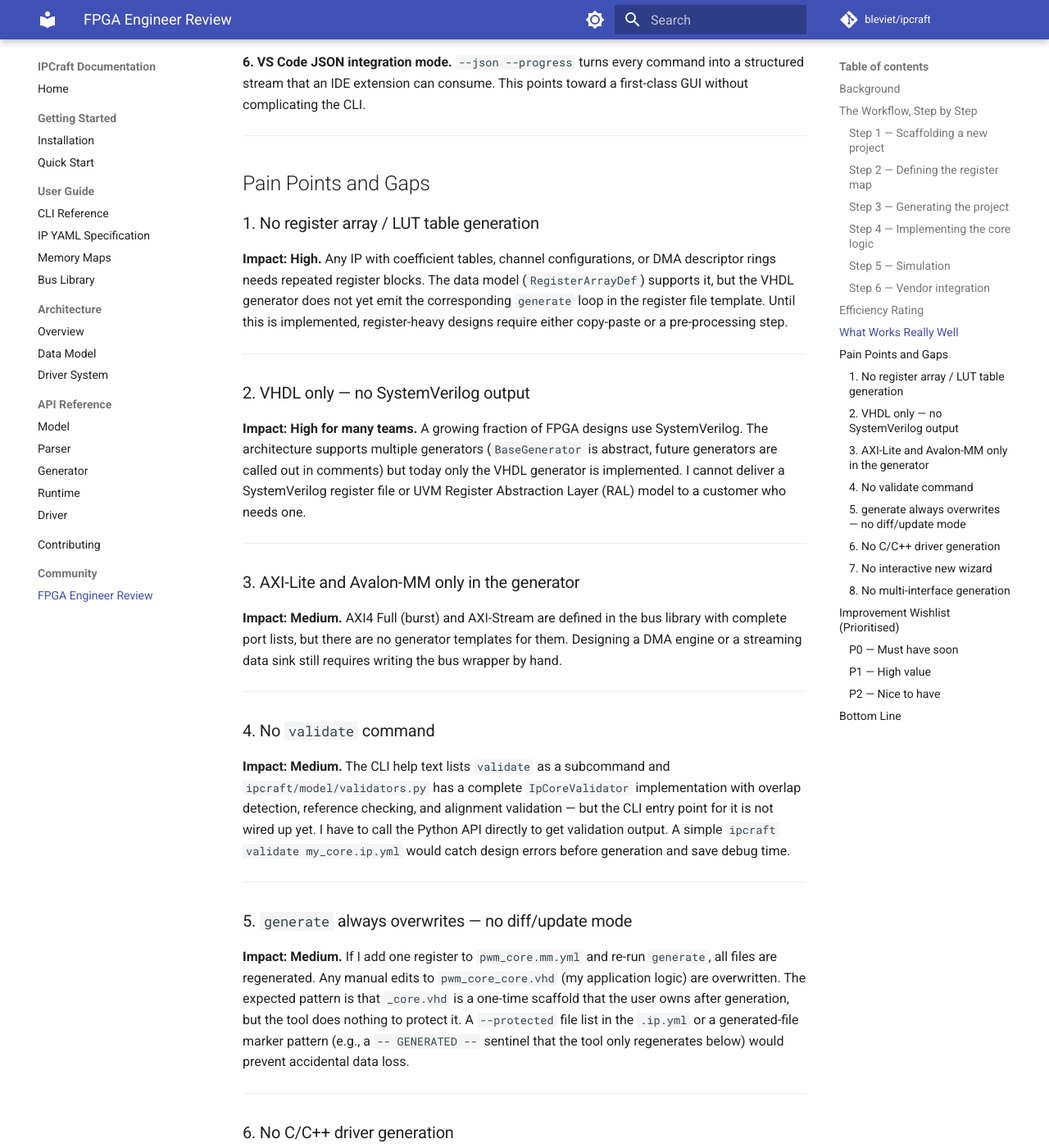
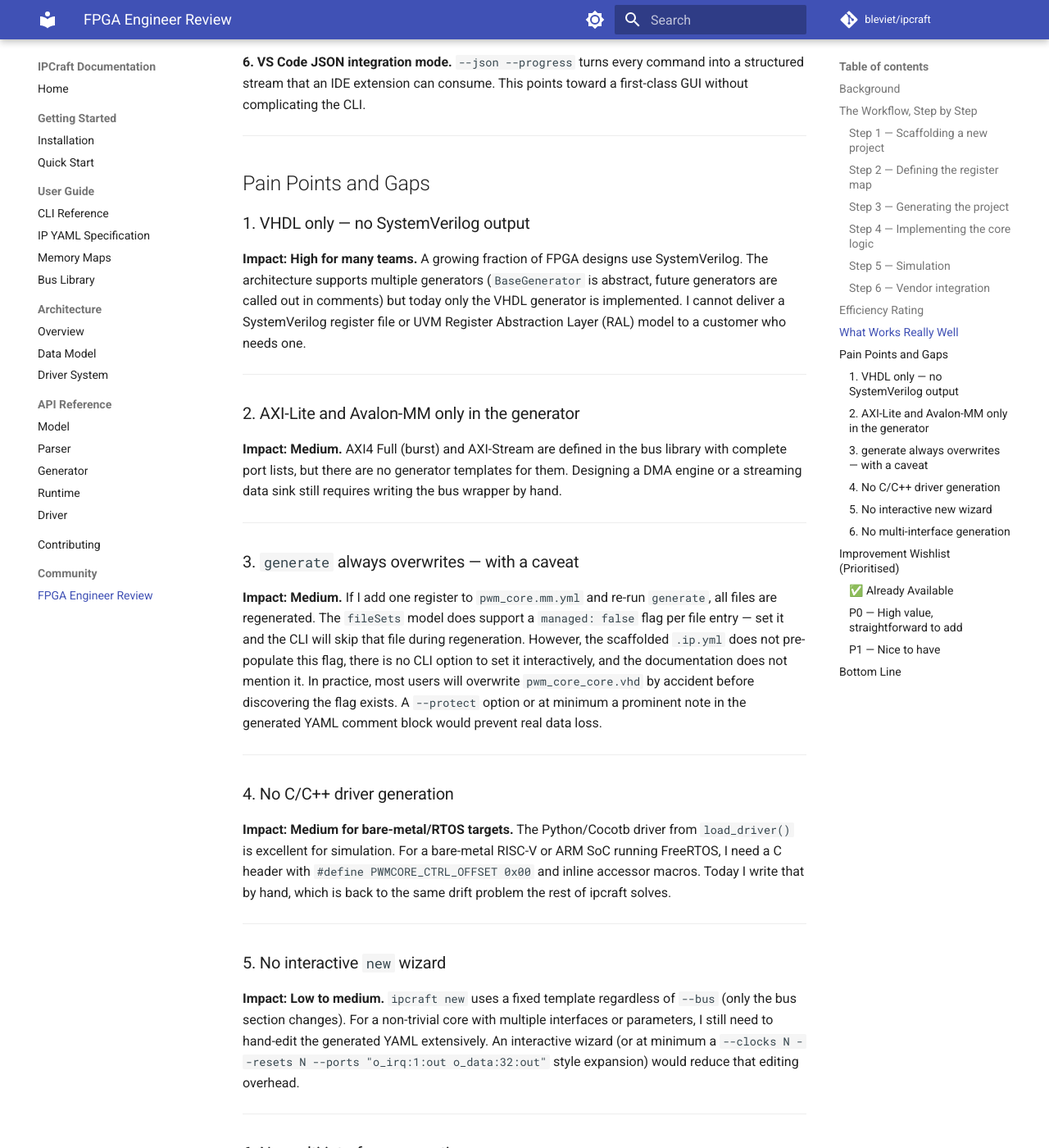
Before and after one commit to bleviet/ipcraft, an MkDocs documentation site: the page built from docs/community/fpga-engineer-review.md, in a window 1280 px wide and 1400 px high, scrolled down 6049 px. Shown: the whole window at 82% size. Built offline with MkDocs 1.6.1 and Material for MkDocs 9.7.7, drawn with Linux system fonts in a browser that asks for light colours; comment, search, counter and statistics services are not loaded; some of the changed text lies outside the part shown.

Commit message:
docs(community): correct factual inaccuracies in FPGA engineer review
- validate command IS fully wired and working (tested end-to-end)
- register array generation IS implemented in VHDL templates
- managed: false flag IS in the data model and honoured by CLI
- Remove contradictory P0 'Implemented' wishlist markers
- Add '✅ Already Available' section listing confirmed features
- Fix pain points: remove #1 (arrays), remove #4 (validate), update
  overwrite caveat to mention managed flag + note it is undocumented
- Renumber pain points 1-6
- Renumber wishlist P0 items 1-4 with documentation gap as #4
- Update Bottom Line rating from 7.5 to 8/10 reflecting correct state

Co-authored-by: Copilot <223556219+Copilot@users.noreply.github.com>

```diff
--- a/docs/community/fpga-engineer-review.md
+++ b/docs/community/fpga-engineer-review.md
@@ -122,11 +122,12 @@ Everything I need is there: mixed access types (`rw`, `ro`, `rw1c`), reset value
 bit-field notation.  The `write-1-to-clear` support is particularly important —
 interrupt-status registers use it constantly and many tools simply do not model it.
 
-**What is missing here:** register arrays.  If I need a 32-entry LUT table
-(`LUT[0]` through `LUT[31]`) I can define the model but the VHDL generator
-does not yet unroll it into a proper array in the register file.  I have to
-copy-paste 32 register entries or write a post-processing script.  This is
-painful for anything DMA-adjacent or for coefficient tables.
+**Register arrays are supported.**  Use `RegisterArrayDef` with a `count`
+field in `*.mm.yml` and ipcraft will emit the full `for i in range(count)`
+loop in the register file — both the write decoder and the read mux — as
+well as the corresponding VHDL array type in the package.  A 32-entry
+coefficient table or DMA descriptor ring maps directly, no copy-paste
+required.
 
 ---
 
@@ -292,17 +293,7 @@ record-based register interface removes address decoding noise from the code.
 
 ## Pain Points and Gaps
 
-### 1. No register array / LUT table generation
-
-**Impact: High.**  Any IP with coefficient tables, channel configurations, or DMA
-descriptor rings needs repeated register blocks.  The data model (`RegisterArrayDef`)
-supports it, but the VHDL generator does not yet emit the corresponding `generate`
-loop in the register file template.  Until this is implemented, register-heavy
-designs require either copy-paste or a pre-processing step.
-
----
-
-### 2. VHDL only — no SystemVerilog output
+### 1. VHDL only — no SystemVerilog output
 
 **Impact: High for many teams.**  A growing fraction of FPGA designs use
 SystemVerilog.  The architecture supports multiple generators (`BaseGenerator` is
@@ -321,30 +312,21 @@ wrapper by hand.
 
 ---
 
-### 4. No `validate` command
+### 3. `generate` always overwrites — with a caveat
 
-**Impact: Medium.**  The CLI help text lists `validate` as a subcommand and
-`ipcraft/model/validators.py` has a complete `IpCoreValidator` implementation
-with overlap detection, reference checking, and alignment validation — but the
-CLI entry point for it is not wired up yet.  I have to call the Python API
-directly to get validation output.  A simple `ipcraft validate my_core.ip.yml`
-would catch design errors before generation and save debug time.
+**Impact: Medium.**  If I add one register to `pwm_core.mm.yml` and re-run
+`generate`, all files are regenerated.  The `fileSets` model does support a
+`managed: false` flag per file entry — set it and the CLI will skip that file
+during regeneration.  However, the scaffolded `.ip.yml` does not pre-populate
+this flag, there is no CLI option to set it interactively, and the
+documentation does not mention it.  In practice, most users will overwrite
+`pwm_core_core.vhd` by accident before discovering the flag exists.  A
+`--protect` option or at minimum a prominent note in the generated YAML comment
+block would prevent real data loss.
 
 ---
 
-### 5. `generate` always overwrites — no diff/update mode
-
-**Impact: Medium.**  If I add one register to `pwm_core.mm.yml` and re-run
-`generate`, all files are regenerated.  Any manual edits to `pwm_core_core.vhd`
-(my application logic) are overwritten.  The expected pattern is that `_core.vhd`
-is a one-time scaffold that the user owns after generation, but the tool does
-nothing to protect it.  A `--protected` file list in the `.ip.yml` or a
-generated-file marker pattern (e.g., a `-- GENERATED --` sentinel that the tool
-only regenerates below) would prevent accidental data loss.
-
----
-
-### 6. No C/C++ driver generation
+### 4. No C/C++ driver generation
 
 **Impact: Medium for bare-metal/RTOS targets.**  The Python/Cocotb driver from
 `load_driver()` is excellent for simulation.  For a bare-metal RISC-V or ARM SoC
@@ -354,7 +336,7 @@ drift problem the rest of ipcraft solves.
 
 ---
 
-### 7. No interactive `new` wizard
+### 5. No interactive `new` wizard
 
 **Impact: Low to medium.**  `ipcraft new` uses a fixed template regardless of
 `--bus` (only the bus section changes).  For a non-trivial core with multiple
@@ -365,7 +347,7 @@ overhead.
 
 ---
 
-### 8. No multi-interface generation
+### 6. No multi-interface generation
 
 **Impact: Low for simple cores, high for complex ones.**  An IP with both an
 AXI-Lite control port and an AXI-Stream data port is common.  The data model
@@ -378,50 +360,58 @@ top-level entity manually.
 
 ## Improvement Wishlist (Prioritised)
 
-### P0 — Must have soon
+### ✅ Already Available
 
-1. **`ipcraft validate` CLI command** — wire up `IpCoreValidator` to the CLI; it
-   already exists, just needs exposing.  Half a day's work.
+The following items were on earlier wish-lists for this tool and have since been
+implemented:
 
-2. **Register array generation** — emit a `for i in 0 to N-1 generate` block in
-   `register_file.vhdl.j2` when a `RegisterArrayDef` is present.  Essential for
-   any practical peripheral.
+- **`ipcraft validate`** — `IpCoreValidator` is wired to the CLI.  Running
+  `ipcraft validate my_core.ip.yml` checks for offset overlaps, reference
+  errors, and alignment violations before generation.
 
-3. **Protect user-owned files from overwrite** — add a `managed:` / `generated:`
-   flag to `fileSets` entries so `generate` skips files the user has taken
-   ownership of.
+- **Register array generation** — `RegisterArrayDef` entries with a `count`
+  field are fully supported.  The generated register file emits per-index
+  write decoders, read muxes, and VHDL array types automatically.
 
-### P1 — High value
+- **`managed: false` file protection** — Setting `managed: false` on a
+  `fileSets` entry prevents `generate` from overwriting that file.  The flag
+  lives in the data model and the CLI honours it.
 
-4. **C/C++ register header generation** — a new `c_header.j2` template producing
+### P0 — High value, straightforward to add
+
+1. **C/C++ register header generation** — a new `c_header.j2` template producing
    `#define` offsets, field masks, and accessor macros.  Pairs naturally with the
    existing `memmap.yml.j2` and would immediately support bare-metal firmware
    development.
 
-5. **AXI4 Full burst wrapper template** — adds `burst_axil.vhdl.j2` driven by the
+2. **AXI4 Full burst wrapper template** — adds `burst_axil.vhdl.j2` driven by the
    existing `AXI4_FULL` bus definition.  High demand for DMA and high-bandwidth
    peripherals.
 
-6. **Multi-interface top-level generation** — thread all `busInterfaces` (not just
+3. **Multi-interface top-level generation** — thread all `busInterfaces` (not just
    the first slave) into `top.vhdl.j2`.  The context already contains the full
    interface list.
 
-### P2 — Nice to have
+4. **Document the `managed` flag** — add a `managed: false` example and
+   explanation to the generated `.ip.yml` scaffold and to the user guide.
+   The feature exists; almost no one will find it without documentation.
 
-7. **SystemVerilog generator** — a parallel set of `.sv.j2` templates.  The
+### P1 — Nice to have
+
+5. **SystemVerilog generator** — a parallel set of `.sv.j2` templates.  The
    abstract `BaseGenerator` already anticipates this; it is a template authoring
    task more than an architectural one.
 
-8. **UVM RAL model generation** — `uvm_ral.sv.j2` producing `uvm_reg_block`
+6. **UVM RAL model generation** — `uvm_ral.sv.j2` producing `uvm_reg_block`
    subclasses from the memory map model.  Game-changing for teams using UVM
    methodology.
 
-9. **Interactive `new` wizard** — a `--interactive` flag that prompts for
+7. **Interactive `new` wizard** — a `--interactive` flag that prompts for
    clock count, reset polarity, bus selection, and initial register definitions.
 
-10. **Change impact analysis** — compare two versions of an `.ip.yml` and report
-    which generated files would change.  Useful before a `generate` run in a
-    managed IP repository.
+8. **Change impact analysis** — compare two versions of an `.ip.yml` and report
+   which generated files would change.  Useful before a `generate` run in a
+   managed IP repository.
 
 ---
 
@@ -433,17 +423,25 @@ is correctly implemented and holds up under real use.  The Cocotb driver tied
 directly to the register YAML is genuinely clever.  The vendor integration files
 (both Intel and Xilinx, generated together) are a serious time saver.
 
-The gaps are real but they are all **additive** — the foundation is solid and
-extensible.  Register arrays, a `validate` command, and C header generation are
-not architectural challenges; they are incremental template and CLI additions on
-top of a well-designed data model.
+Several features I initially thought were missing are already present: `ipcraft
+validate` is fully wired and catches overlap and reference errors before
+generation; register arrays are supported end-to-end in the VHDL templates; and
+the `managed: false` flag protects user-owned files from being overwritten.  The
+main gap is discoverability — these features work but are not yet surfaced in the
+generated scaffolds or the documentation.
+
+The remaining gaps are all **additive** — the foundation is solid and extensible.
+C header generation, AXI4-Full and AXI-Stream templates, and multi-interface
+top-level generation are incremental additions on top of a well-designed data
+model, not architectural rewrites.
 
 For AXI-Lite peripheral design, ipcraft is already a **production-quality tool**
 that I will use on every new project.  For AXI4-Full, AXI-Stream, or
 SystemVerilog workflows, it is a promising scaffold that needs another release
 cycle before it replaces the manual process entirely.
 
-**Rating: 7.5 / 10** — excellent for the common case, with a clear path to 9/10.
+**Rating: 8 / 10** — excellent for the common case, with a clear path to 9/10
+once the remaining bus templates and documentation gaps are filled.
 
 ---
 
```
Also changed, not shown: other parts of docs/community/fpga-engineer-review.md (+1 -1 lines).
